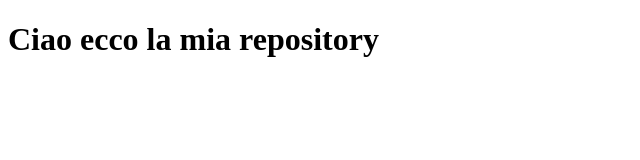
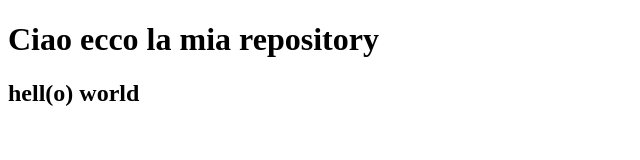
Before and after one commit to ilariasalvati00/esercizio-repository, a plain HTML site: page index.html in a window 1280 px wide. Shown: the whole page, without its empty margins (0-640 px from the left). Drawn offline with Linux system fonts and the light colour scheme.

Commit message:
branch:ema

```diff
--- a/index.html
+++ b/index.html
@@ -10,6 +10,7 @@
 <body>
     <main>
         <h1>Ciao ecco la mia repository</h1>
+        <h2>hell(o) world</h2>
     </main>
 </body>
 
```
